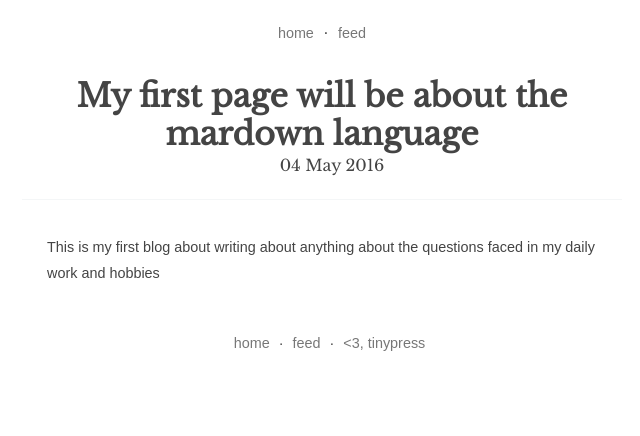
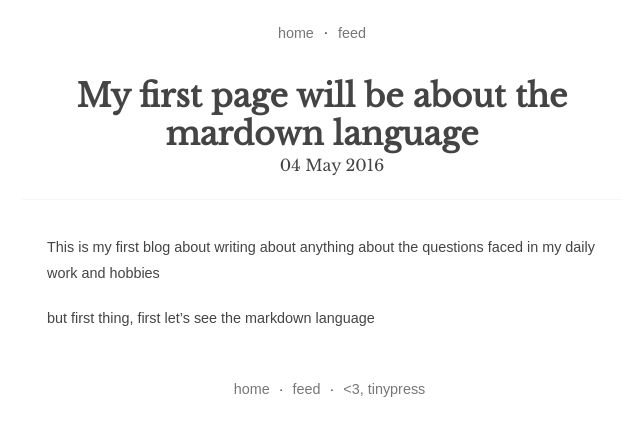
Before and after one commit to fipnova51/fipnova51.github.io, a Jekyll site: the page built from _posts/2016-05-04-my-first-thoughts-about-writing-on-my-tech-hobbies.markdown, in a window 1280 px wide. Shown: the top 436 px of the page, without its empty margins (318-958 px from the left). Built offline with Jekyll 4.4.1, drawn with Linux system fonts in a browser that asks for light colours.

Commit message:
Post update: My first page will be about the mardown language

```diff
--- a/_posts/2016-05-04-my-first-thoughts-about-writing-on-my-tech-hobbies.markdown
+++ b/_posts/2016-05-04-my-first-thoughts-about-writing-on-my-tech-hobbies.markdown
@@ -5,3 +5,5 @@ layout: post
 tags: [intro]
 ---
 This is my first blog about writing about anything about the questions faced in my daily work and hobbies
+
+but first thing, first let's see the markdown language
```
